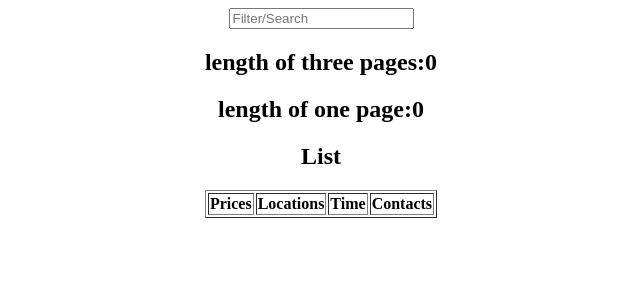
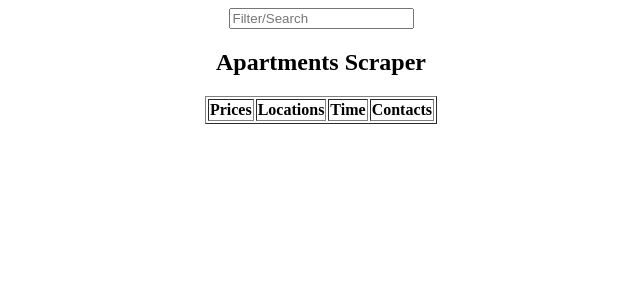
Before and after one commit to HS-code17/Rent-For-Leb, a Flask app: page / in a window 1280 px wide. Shown: the top 300 px of the page, without its empty margins (319-959 px from the left). Run offline with Flask 2, Linux system fonts and the light colour scheme; lists and menus that the app fills with data are empty.

Commit message:
updating html

```diff
--- /dev/null
+++ b/experiments/notes.txt
@@ -0,0 +1,5 @@
+[_] The ability to search big chunks of data; maybe using binary-search or any other algorithm
+
+        [_] This will help me learn more about algorithms and their implementation
+
+        [_]
--- a/templates/index.html
+++ b/templates/index.html
@@ -2,7 +2,7 @@
 
 <html>
 <head>
-    <title>For loop in Flask</title>
+    <title>Apartments Scraper</title>
     <link rel="stylesheet" href="{{ url_for('static', filename= 'css/style.css') }}">
     <link rel="stylesheet" href="https://cdnjs.cloudflare.com/ajax/libs/font-awesome/4.7.0/css/font-awesome.min.css">
 <style>
@@ -57,10 +57,10 @@ table.center {
   <div id= "center">
 <input id="filter" type="search" class="light-table-filter" data-table="table-info" placeholder="Filter/Search">
 <div>
-  <h2> length of three pages:{{ name }}</h2>
-  <h2> length of one page:{{ along }}</h2>
+  <!-- <h2> length of three pages:{{ name }}</h2>
+  <h2> length of one page:{{ along }}</h2> -->
 <table class="table-info table center table-sort" border = 1 >
-        <h2 align="center">List</h2>
+        <h2 align="center">Apartments Scraper</h2>
         <tr>
           <th>Prices</th>
           <th>Locations</th>
```
Also changed, not shown: README.md.
